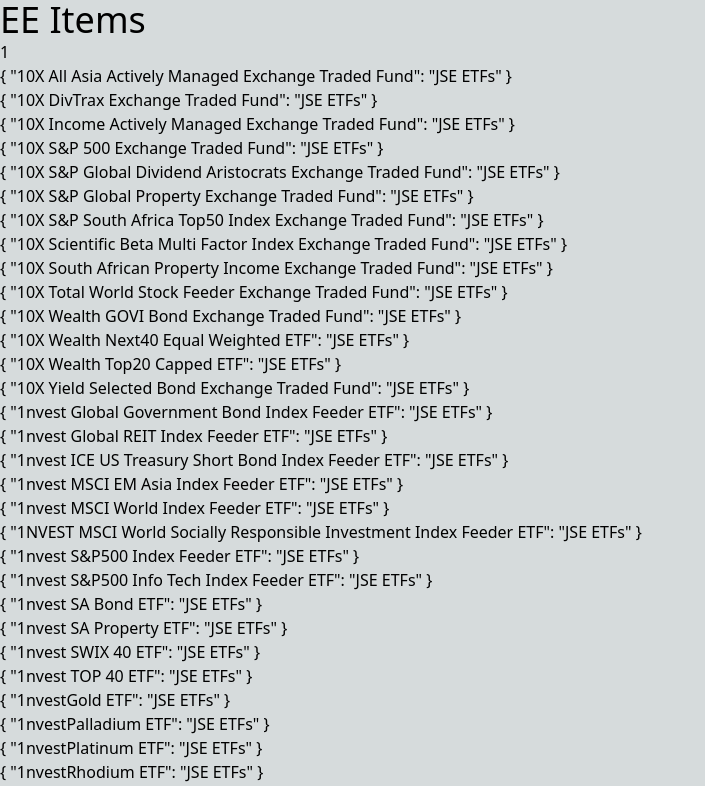
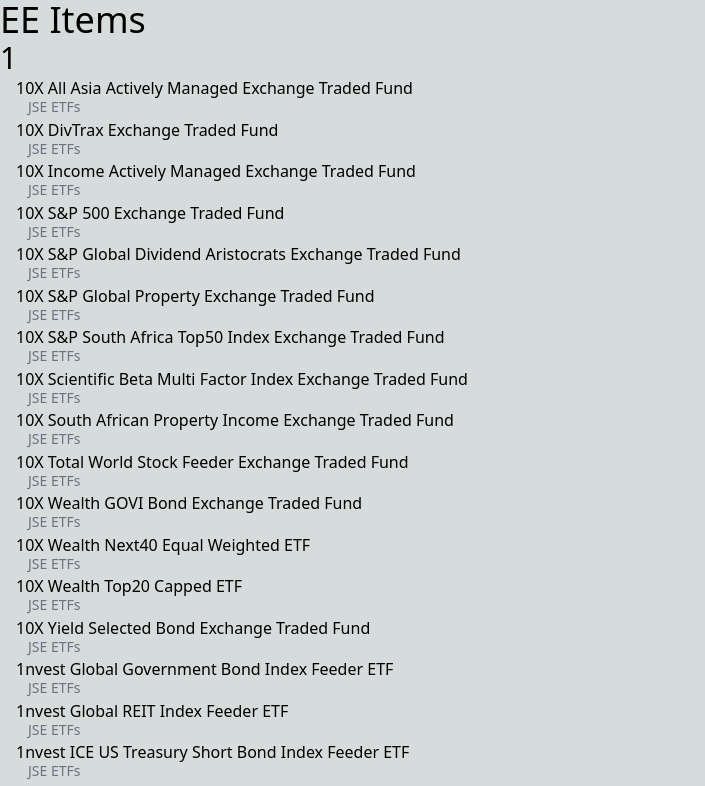
Before and after one commit to CJSnyman/EE-Instruments, a Next.js app: page / in a window 1280 px wide. Shown: the top 786 px of the page, without its empty margins (0-705 px from the left). Built offline with nearby package versions, Linux system fonts and the light colour scheme.

Commit message:
Instead of displaying the listings as json. It is now more readable and syntactically better.

```diff
--- a/src/components/GroupItems.tsx
+++ b/src/components/GroupItems.tsx
@@ -19,10 +19,16 @@
             <section>
                 {Object.entries(data).map((group, groupIndex) => (
                     <div key={groupIndex}>
-                        <h2>{group[0]}</h2>
-                        {group[1].map((listing, listingIndex) => (
-                            <p key={listingIndex}>{JSON.stringify(listing, null, 2)}</p>
-                        ))}
+                        <h2 className="text-3xl">{group[0]}</h2>
+                        {group[1].map((listing) => {
+                            const [listingName, listingType] = Object.entries(listing)[0];
+                            return (
+                                <div className="px-4 py-0.5 *:leading-tight">
+                                    <p>{listingName}</p>
+                                    <p className="text-gray-500 text-sm ps-3">{listingType}</p>
+                                </div>
+                            );
+                        })}
                     </div>
                 ))}
             </section>
```
